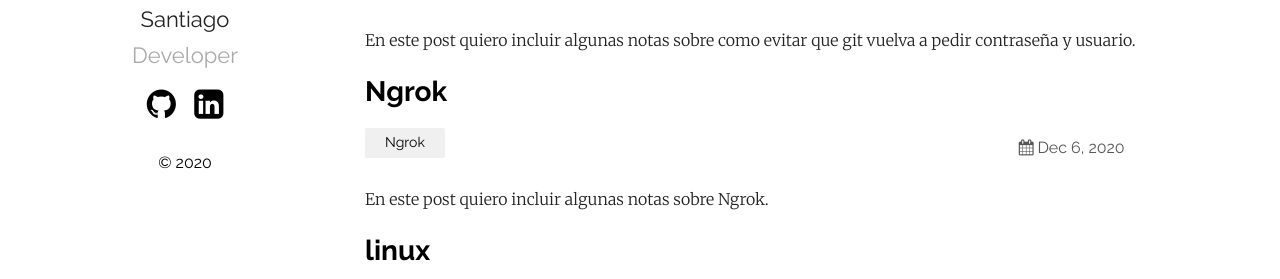
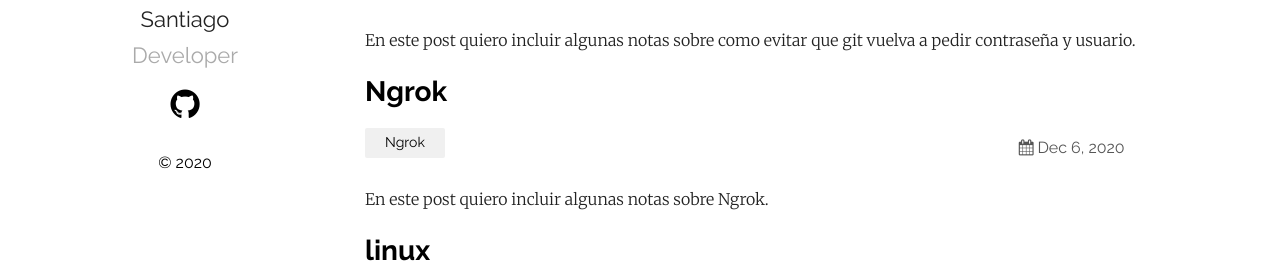
Before and after one commit to santiago500/santiago500.github.io, a Jekyll site: the page built from index.md, in a window 1280 px wide. Shown: the part 370-649 px from the top of the page. Built offline with Jekyll 4.4.1, drawn with Linux system fonts in a browser that asks for light colours.

Commit message:
update default.html

```diff
--- a/_layouts/default.html
+++ b/_layouts/default.html
@@ -14,7 +14,7 @@
 				<a href="https://github.com/{{ site.plainwhite.social_links.github }}"><li><i class="icon-github-circled"></i></li></a>
                 {%- endif -%}
                 {%- if site.plainwhite.social_links.linkedIn -%}
-				<a href="https://www.linkedin.com/{{ site.plainwhite.social_links.linkedIn }}"><li><i class="icon-linkedin-squared"></i></li></a>
+				<a href="https://www.linkedin.com/{{ site.plainwhite.social_links.linkedIn }}"><li><i class="fab fa-facebook-squared"></i></li></a>
                 {%- endif -%}
                 {%- if site.plainwhite.social_links.twitter -%}
                 <a href="https://twitter.com/{{ site.plainwhite.social_links.twitter }}"><li><i class="fab fa-whatsapp-squared"></i></li></a>
```
